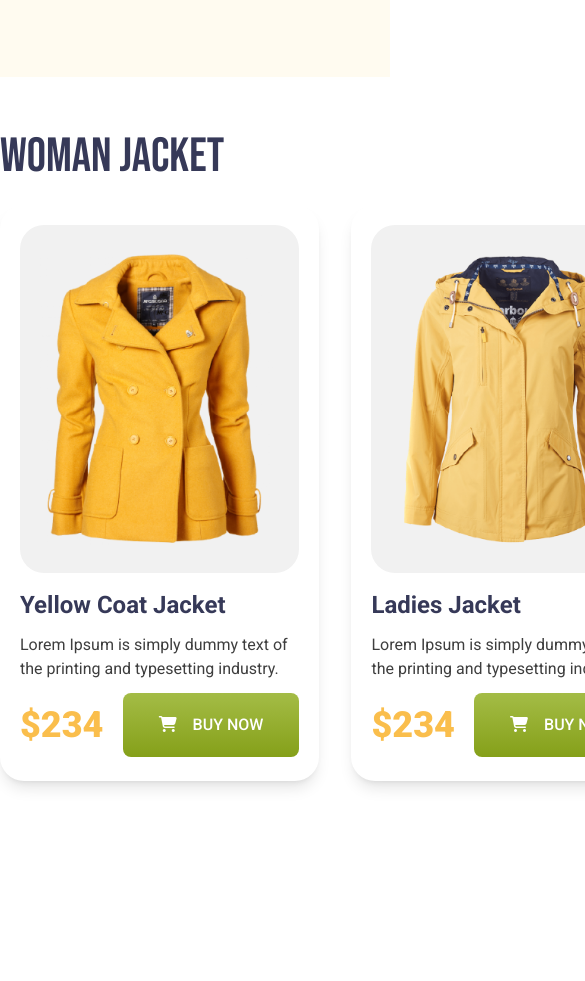
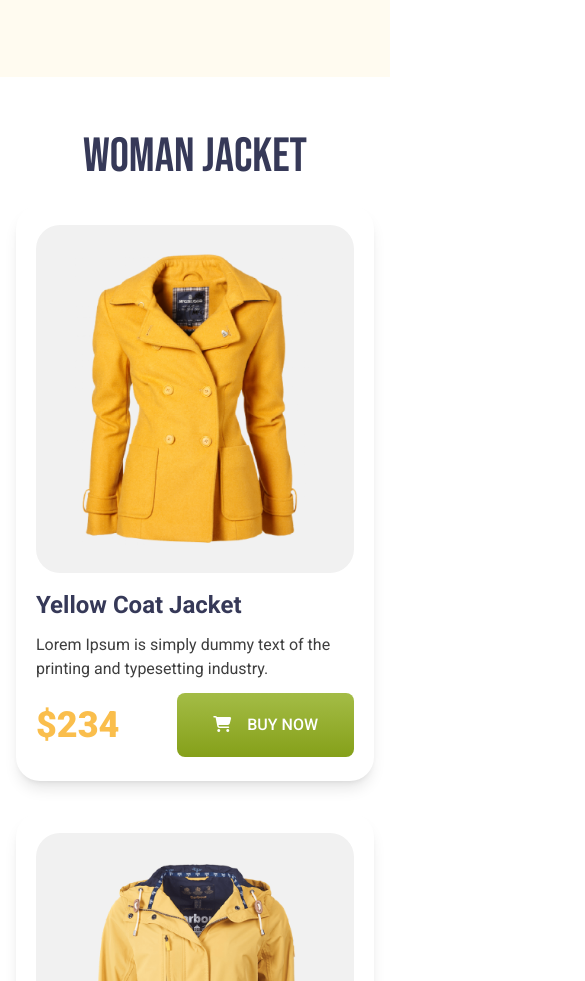
Before and after one commit to MukitHossen7/penguin-fashion-house, a website: page index.html in a window 390 px wide. Shown: the part 785-1766 px from the top of the page, 585 px wide, since content can reach past the window. Before the commit the page ends 1606 px from the top, so only its background shows below. Drawn offline with Linux system fonts and the light colour scheme.

Commit message:
woman section responsive done

```diff
--- a/index.html
+++ b/index.html
@@ -70,11 +70,13 @@
 
     <main>
       <!-- Woman Jacket -->
-      <div class="max-w-7xl mx-auto mt-14 mb-10">
-        <h1 class="text-[#363958] font-Bebas text-5xl font-normal mb-6">
+      <div class="max-w-7xl mx-auto mt-14 mb-10 px-4 md:px-0">
+        <h1
+          class="text-[#363958] font-Bebas text-5xl font-normal mb-6 text-center md:text-left"
+        >
           Woman Jacket
         </h1>
-        <div class="flex gap-8 font-Roboto">
+        <div class="flex flex-col md:flex-row gap-8 font-Roboto">
           <!-- card-1 -->
           <div class="woman-card">
             <div class="woman-card-img">
```
Also changed, not shown: src/output.css.
